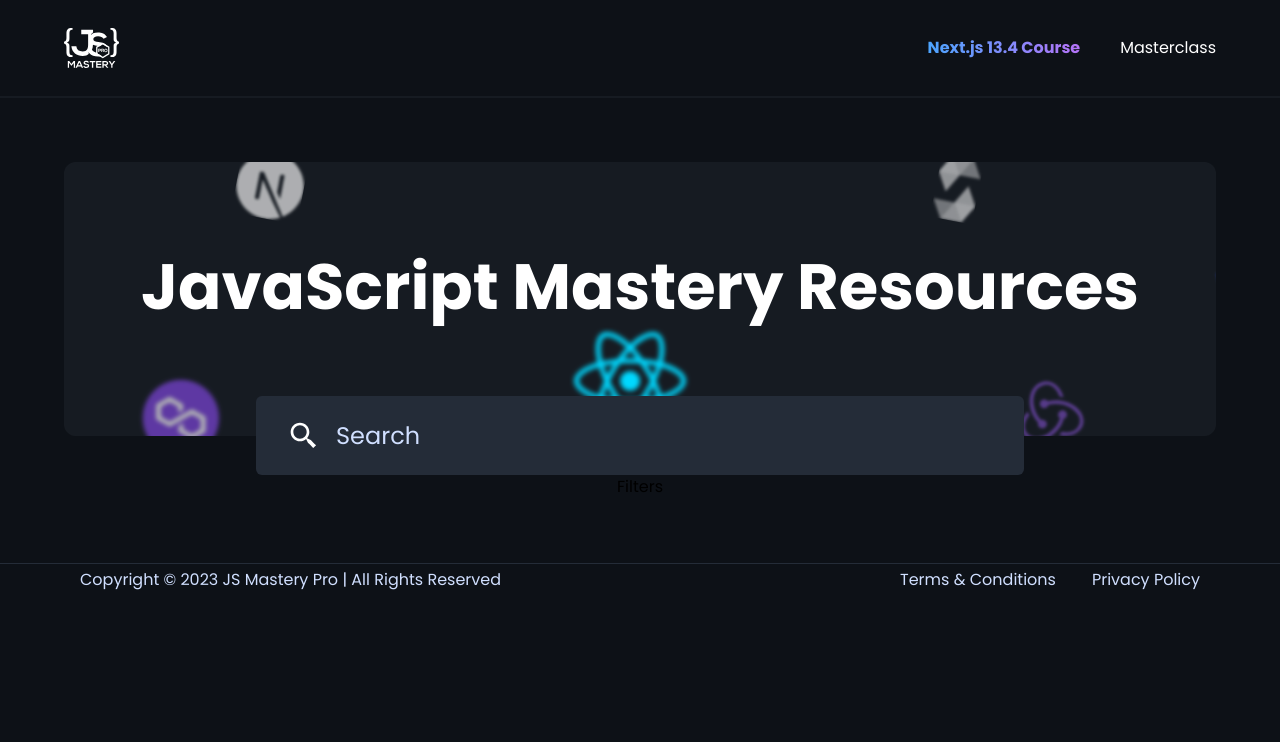
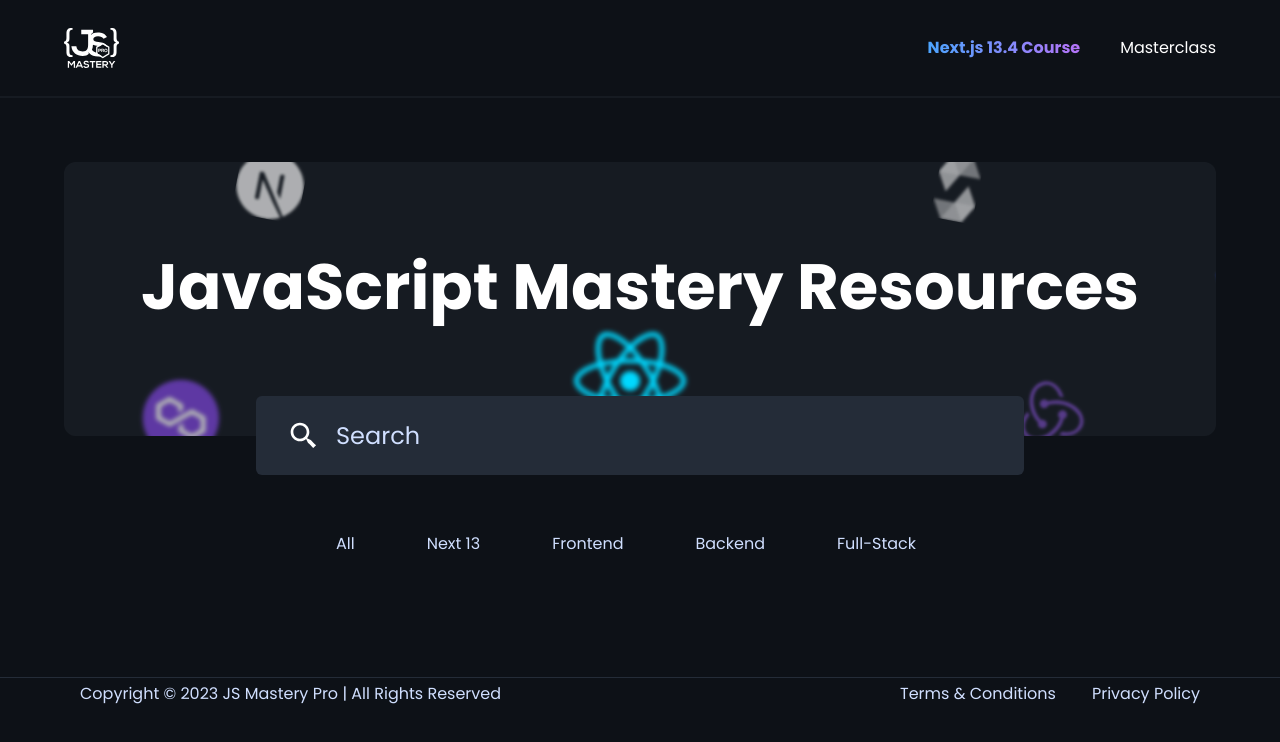
Before and after one commit to citixenken/jsmpro, a Next.js app: page / in a window 1280 px wide. Shown: the top 742 px of the page. Built offline with nearby package versions, Linux system fonts and the light colour scheme.

Commit message:
landing page Filter buttons

```diff
--- a/components/Filters.tsx
+++ b/components/Filters.tsx
@@ -1,7 +1,31 @@
-import React from "react";
+"use client";
+
+import { useState } from "react";
+
+const links = ["All", "Next 13", "Frontend", "Backend", "Full-Stack"];
 
 const Filters = () => {
-  return <div>Filters</div>;
+  const [active, setActive] = useState("");
+
+  const handleFilter = (link: string) => {
+    setActive(link);
+  };
+
+  return (
+    <ul className="text-white-800 body-text no-scrollbar flex w-full max-w-full gap-2 overflow-auto py-12 sm:max-w-2xl">
+      {links.map((link) => (
+        <button
+          key={link}
+          onClick={() => handleFilter(link)}
+          className={` ${
+            active === link ? "gradient_blue-purple" : ""
+          } whitespace-nowrap rounded-lg px-8 py-2.5 capitalize`}
+        >
+          {link}
+        </button>
+      ))}
+    </ul>
+  );
 };
 
 export default Filters;
```
